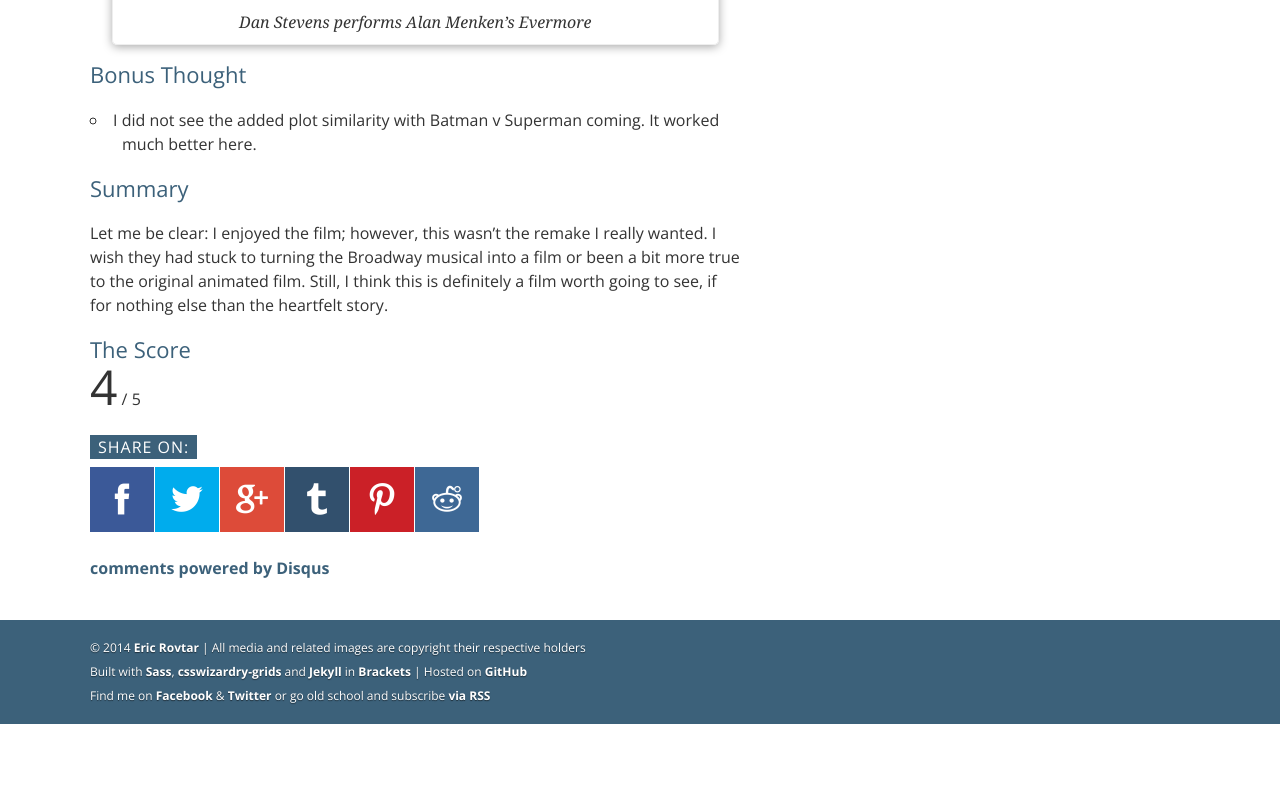
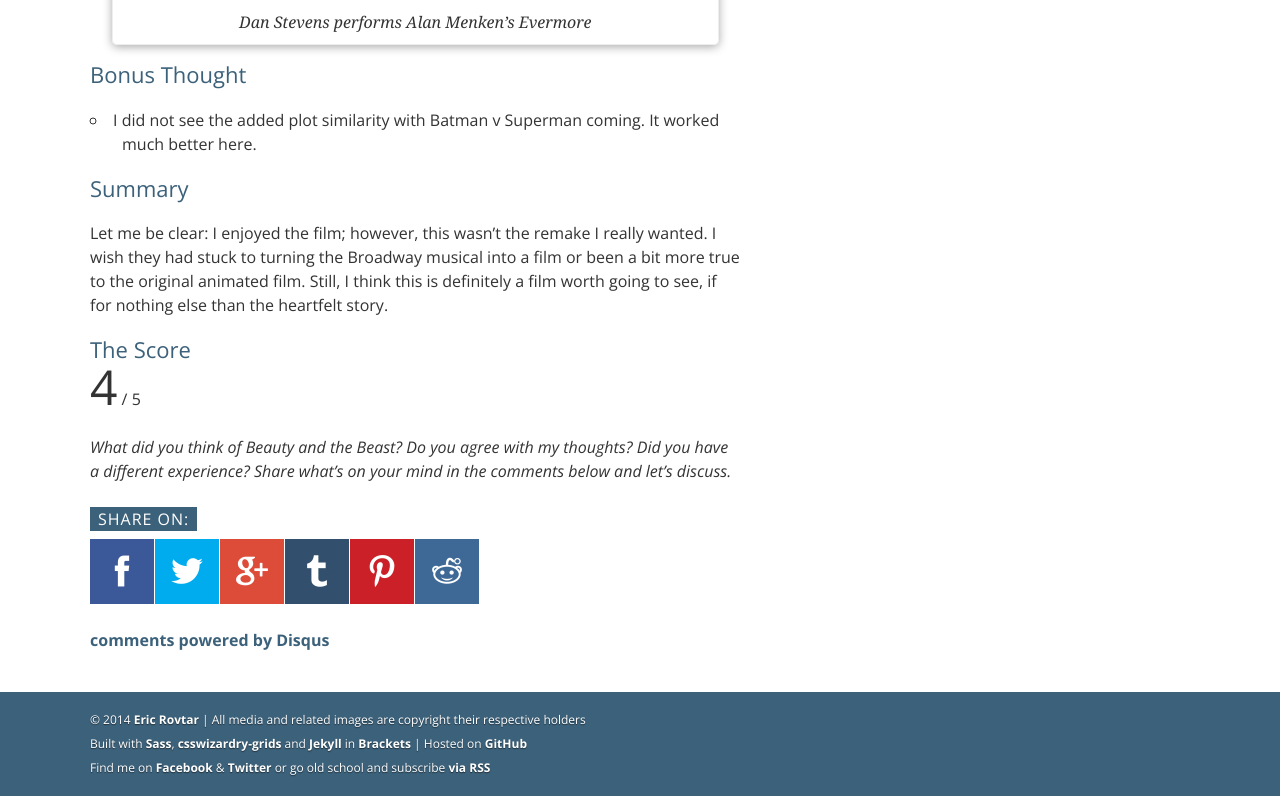
Before and after one commit to ericrovtar/ericrovtar.github.io, a Jekyll site: the page built from _posts/2017-03-16-beauty-and-the-beast-2017-review.md, in a window 1280 px wide and 900 px high, scrolled down 1588 px, cut to the strip 104-900 px from the top of the window. Built offline with Jekyll 4.4.1, drawn with Linux system fonts in a browser that asks for light colours; nearby versions of some CDN libraries; comment, search, counter and statistics services are not loaded; before the commit the page ends 2416 px from its top, so only the background shows below that.

Commit message:
Update What did you think? section

```diff
--- a/_posts/2017-03-16-beauty-and-the-beast-2017-review.md
+++ b/_posts/2017-03-16-beauty-and-the-beast-2017-review.md
@@ -41,6 +41,7 @@
 
 Let me be clear: I enjoyed the film; however, this wasn&rsquo;t the remake I really wanted. I wish they had stuck to turning the Broadway musical into a film or been a bit more true to the original animated film. Still, I think this is definitely a film worth going to see, if for nothing else than the heartfelt story.
 
-
 ## The Score
 <span class="h1">4</span> / 5
+
+<i>What did you think of Beauty and the Beast? Do you agree with my thoughts? Did you have a different experience? Share what&rsquo;s on your mind in the comments below and let&rsquo;s discuss.</i>
```
